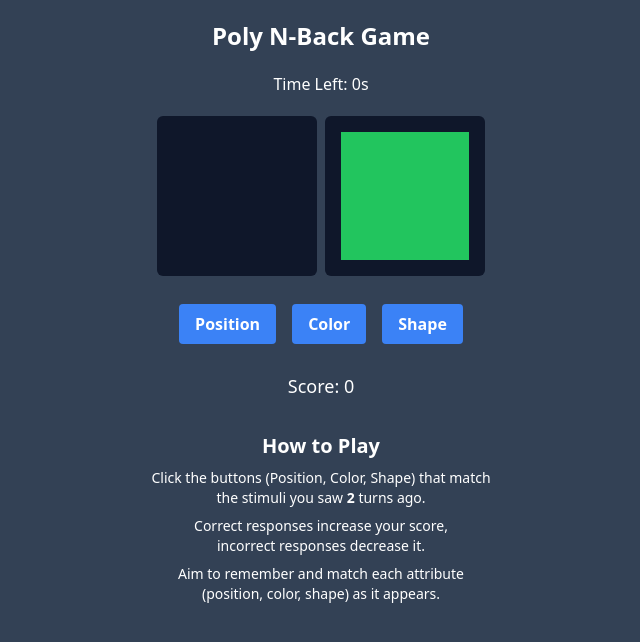
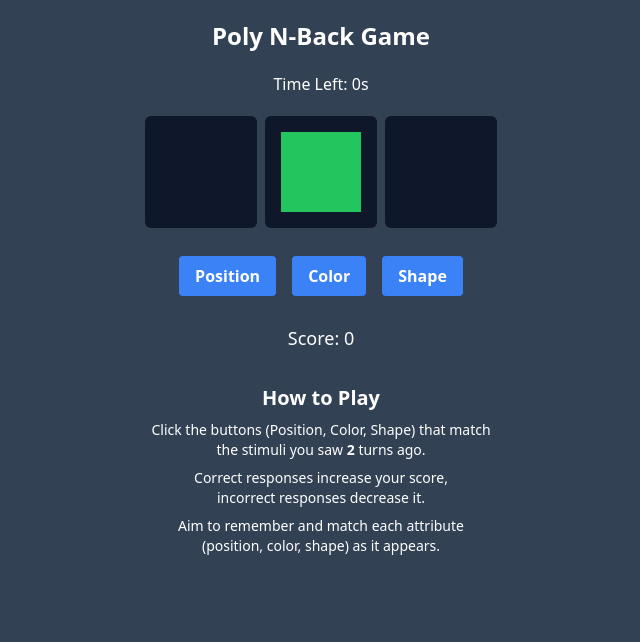
Before and after one commit to sethatwood/multi-n-back, a Vue app: page / in a window 1280 px wide. Shown: the top 642 px of the page, without its empty margins (319-959 px from the left). Built offline with nearby package versions, Linux system fonts and the light colour scheme.

Commit message:
feat: 3 options for each stimuli

```diff
--- a/src/Stimulus.vue
+++ b/src/Stimulus.vue
@@ -1,16 +1,31 @@
 <template>
   <div class="flex justify-center space-x-2">
-    <div :class="[cellClass, 'w-40 h-40 bg-slate-900 rounded-md flex items-center justify-center']">
-      <div v-if="position === 'left'" :class="[colorClass, shapeClass]"></div>
+    <!-- Left Cell -->
+    <div :class="[cellClass, 'w-28 h-28 bg-slate-900 rounded-md flex items-center justify-center']">
+      <template v-if="position === 'left'">
+        <div v-if="shape !== 'triangle'" :class="[colorClass, shapeClass]"></div>
+        <span v-else :class="colorClass" class="triangle">&#9650;</span>
+      </template>
     </div>
-    <div :class="[cellClass, 'w-40 h-40 bg-slate-900 rounded-md flex items-center justify-center']">
-      <div v-if="position === 'right'" :class="[colorClass, shapeClass]"></div>
+    <!-- Center Cell -->
+    <div :class="[cellClass, 'w-28 h-28 bg-slate-900 rounded-md flex items-center justify-center']">
+      <template v-if="position === 'center'">
+        <div v-if="shape !== 'triangle'" :class="[colorClass, shapeClass]"></div>
+        <span v-else :class="colorClass" class="triangle">&#9650;</span>
+      </template>
+    </div>
+    <!-- Right Cell -->
+    <div :class="[cellClass, 'w-28 h-28 bg-slate-900 rounded-md flex items-center justify-center']">
+      <template v-if="position === 'right'">
+        <div v-if="shape !== 'triangle'" :class="[colorClass, shapeClass]"></div>
+        <span v-else :class="colorClass" class="triangle">&#9650;</span>
+      </template>
     </div>
   </div>
 </template>
 
 <script>
-import { useGameStore } from './store/gameStore'; // Adjust the path as needed
+import { useGameStore } from './store/gameStore';
 
 export default {
   name: "Stimulus",
@@ -28,10 +43,19 @@ export default {
   },
   computed: {
     colorClass() {
-      return this.color === 'purple' ? 'bg-purple-500' : 'bg-green-500';
+      switch (this.color) {
+        case 'purple': return 'text-purple-500';
+        case 'green': return 'text-green-500';
+        case 'blue': return 'text-blue-500';
+        default: return '';
+      }
     },
     shapeClass() {
-      return this.shape === 'circle' ? 'w-32 h-32 rounded-full' : 'w-32 h-32';
+      switch (this.shape) {
+        case 'circle': return 'w-20 h-20 rounded-full bg-current';
+        case 'square': return 'w-20 h-20 bg-current';
+        default: return '';
+      }
     },
     cellClass() {
       return this.gameStore.flashBorder ? 'border border-slate-500' : '';
@@ -39,3 +63,10 @@ export default {
   },
 };
 </script>
+
+<style>
+.triangle {
+  font-size: 7rem;
+  line-height: 1;
+}
+</style>
--- a/src/store/gameStore.js
+++ b/src/store/gameStore.js
@@ -22,17 +22,22 @@ export const useGameStore = defineStore('game', {
   }),
   actions: {
     setNewStimulus() {
-      // Reset response locks for the new turn
       this.respondedThisTurn = {
         position: false,
         color: false,
         shape: false,
       };
+
+      const positions = ['left', 'center', 'right']; // Updated positions
+      const colors = ['purple', 'green', 'blue']; // Updated colors
+      const shapes = ['circle', 'square', 'triangle']; // Updated shapes
+
       const newStimulus = {
-        position: Math.random() < 0.5 ? 'left' : 'right',
-        color: Math.random() < 0.5 ? 'purple' : 'green',
-        shape: Math.random() < 0.5 ? 'circle' : 'square',
+        position: positions[Math.floor(Math.random() * positions.length)],
+        color: colors[Math.floor(Math.random() * colors.length)],
+        shape: shapes[Math.floor(Math.random() * shapes.length)],
       };
+
       this.currentStimulus = newStimulus;
       this.stimulusHistory.push(newStimulus);
       console.log("New Stimulus:", newStimulus);
```
